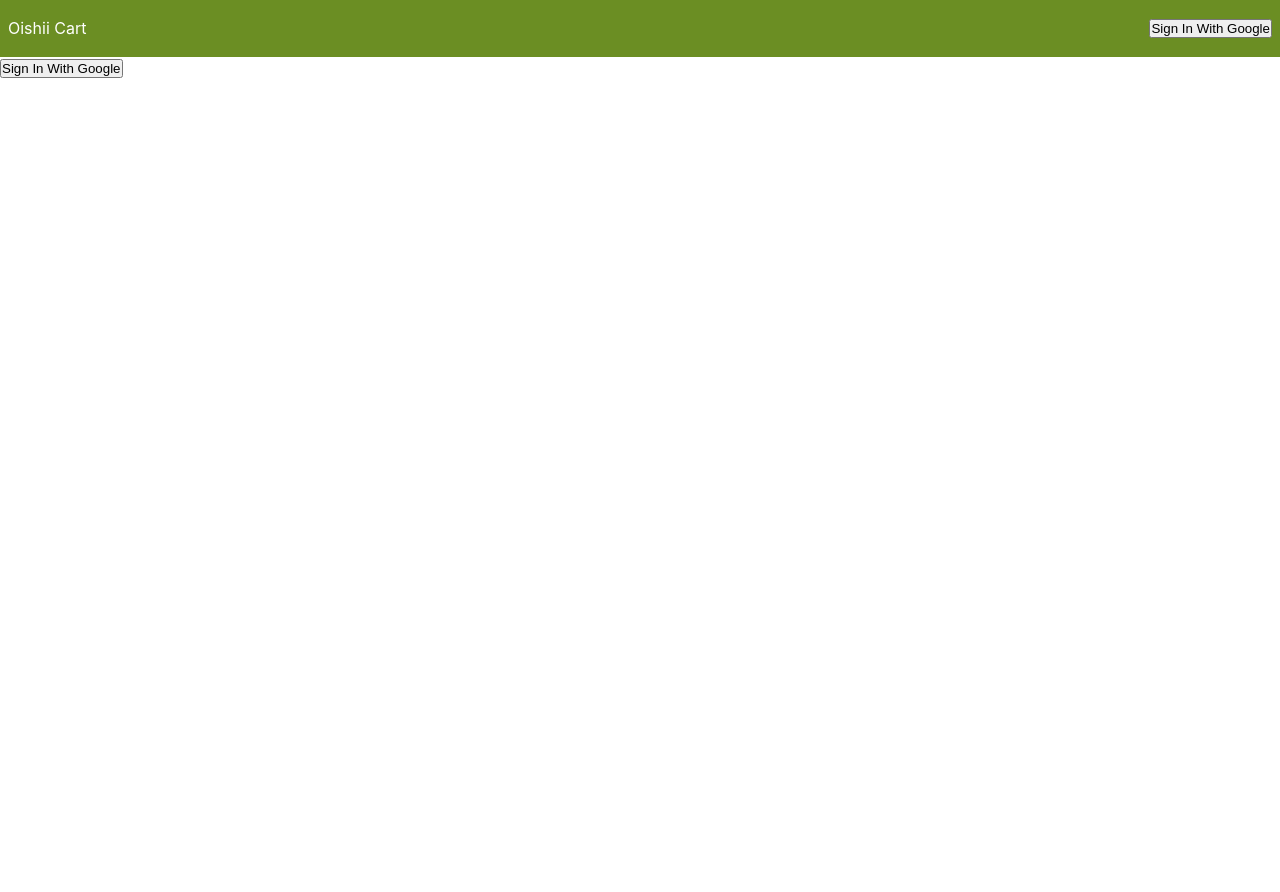
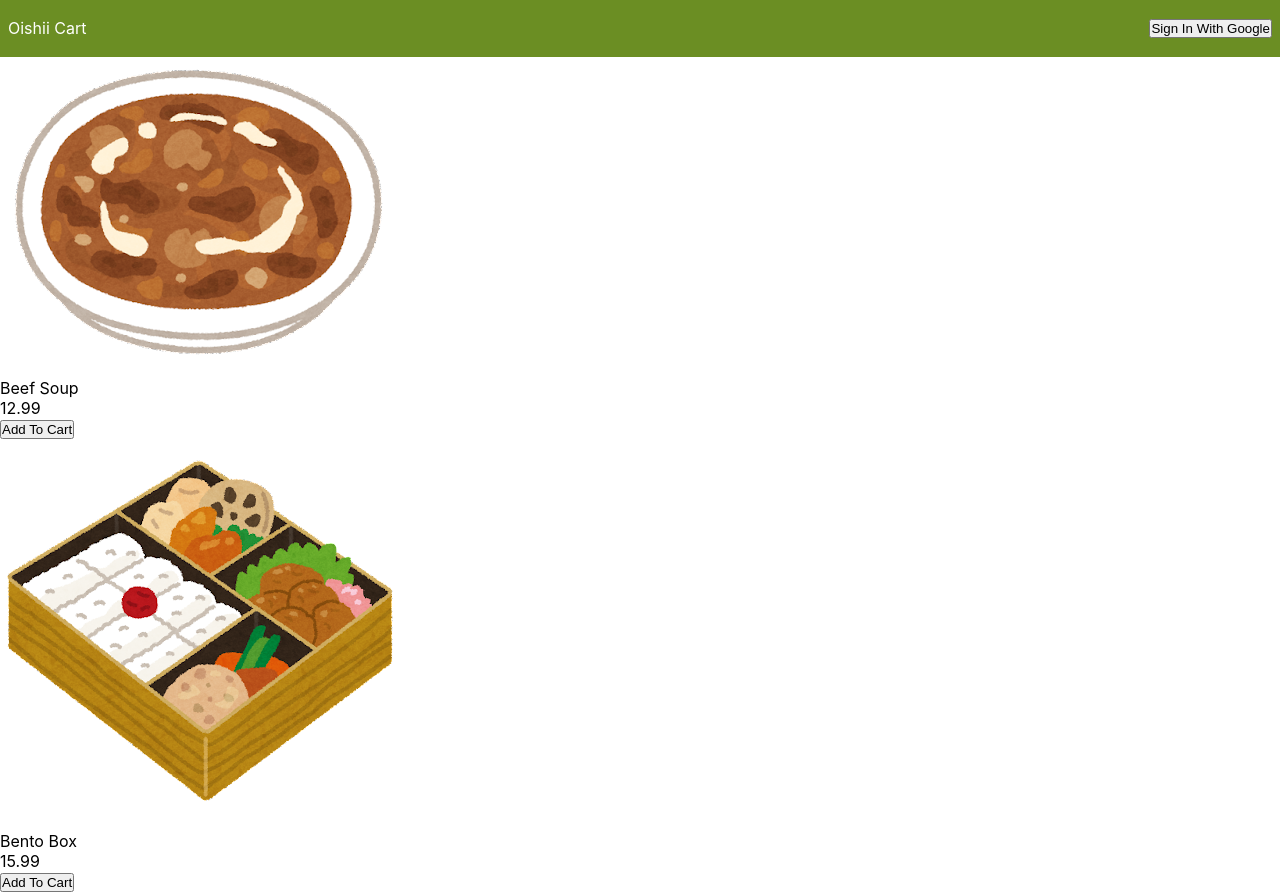
Before and after one commit to chen-simon/120-simonchenwastaken-therealfake, a React (Create React App) app: page / in a window 1280 px wide. Before the commit the page ends 800 px from the top, so only its background shows below. Built offline with nearby package versions, Linux system fonts and the light colour scheme; no server answers.

Commit message:
📕 Fix proping

```diff
--- a/src/App.js
+++ b/src/App.js
@@ -8,9 +8,10 @@ import 'firebase/compat/auth';
 import { useAuthState } from 'react-firebase-hooks/auth';
 import { useCollectionData } from 'react-firebase-hooks/firestore';
 
-import SignIn from './components/SignIn';
-import SignOut from './components/SignOut';
 import Header from './components/Header';
+import ItemBox from './components/ItemBox';
+
+import itemList from './items.json';
 
 firebase.initializeApp({
   apiKey: "AIzaSyAx6OVILzA4kZruPLdPKACsftePjm9kv8I",
@@ -32,10 +33,10 @@ function App() {
 
   return (
     <div className="App">
-      <header className="App-header">
-        <Header />
-        {user ? <SignOut auth={ auth }/> : <SignIn auth={ auth } /> }
-      </header>
+      <Header user={ user } auth={ auth }/>
+      <div class="mainGrid">
+        { itemList.map((item) => <ItemBox item={ item }/>) }
+      </div>
     </div>
   );
 }
--- a/src/components/Header.js
+++ b/src/components/Header.js
@@ -1,12 +1,15 @@
+import SignIn from './SignIn';
+import SignOut from './SignOut';
+
 const Header = (props) => {
 
-    return (
-        <div id="header">
-            <div>Oishii Cart</div>
-            <button>Sign In With Google</button>
-        </div>
+  return (
+    <div id="header">
+      <div>Oishii Cart</div>
+      {props.user ? <SignOut auth={props.auth}/> : <SignIn auth={props.auth}/>}
+    </div>
 
-    );
+  );
 }
 
 export default Header;
```
Also changed, not shown: src/App.scss (+0 -38 lines).
